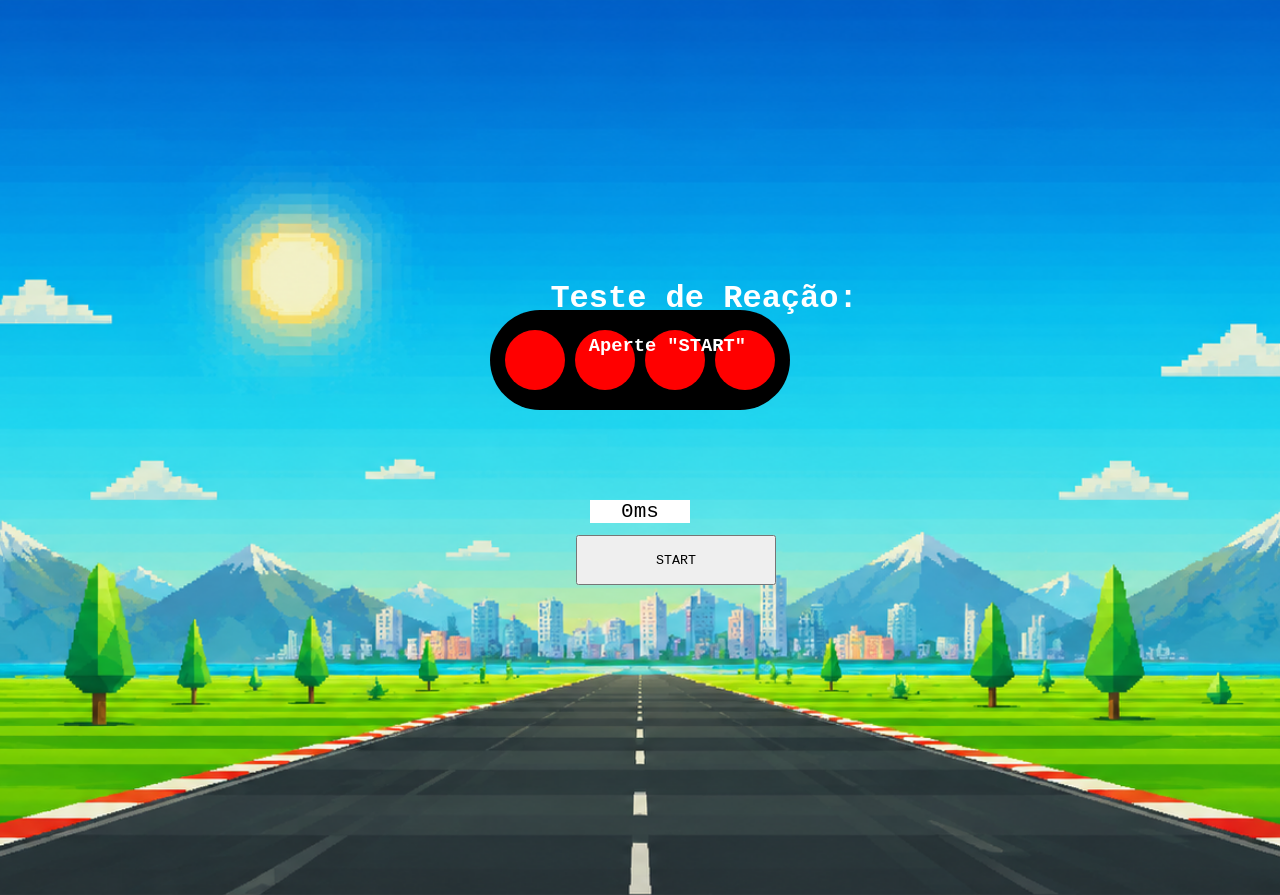
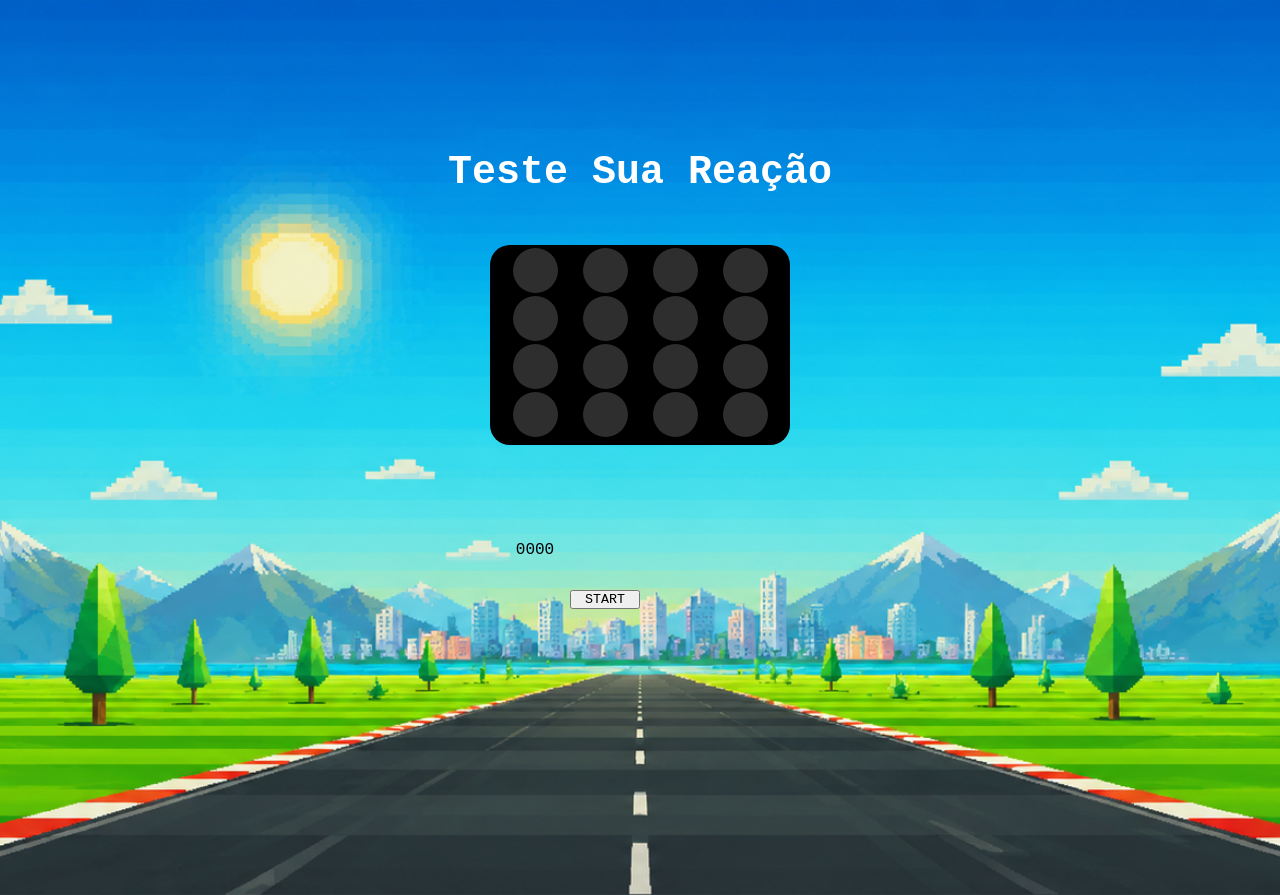
Before and after one commit to HeNriQ0101/aprendizado, a plain HTML site: page Teste de reação/index.html in a window 1280 px wide. Shown: the top 895 px of the page. Drawn offline with Linux system fonts and the light colour scheme.

Commit message:
tentativa 2

```diff
--- a/Teste de reação/index.html
+++ b/Teste de reação/index.html
@@ -9,6 +9,7 @@
         * {
             margin: 0px;
             padding: 0px;
+            box-sizing: border-box;
             font-family: 'Courier New', Courier, monospace;
         }
 
@@ -22,105 +23,91 @@
 
         main {
             display: flex;
+            flex-direction: column;
+            text-align: center;
             justify-content: center;
             align-items: center;
-            height: 90vh;
         }
 
-        .box {
-            background-Color: rgb(0, 0, 0);
+        h1 {
+            color: white;
+            font-size: 40px;
+            padding: 50px;
+            margin-top: 100px;
+        }
+
+        #semaforo {
+            display: grid;
+            grid-template-columns: repeat(4, 70px);
+            background-color: black;
             width: 300px;
-            height: 100px;
-            border-color: grey;
-            border-radius: 50px;
-            display: flex;
-            flex-direction: column(4fr);
+            height: 200px;
+            border-radius: 20px;
             align-items: center;
             justify-content: center;
         }
 
-        #luz,
-        #luz1,
-        #luz2,
-        #luz3 {
+        li {
             list-style: none;
-            text-align: center;
-            color: red;
-            background-color: red;
+            background-color:#2e2e2e;
+            color: #2e2e2e;
+            width: 45px;
+            height: 45px;
             border-radius: 50px;
-            width: 50px;
-            height: 50px;
-            padding: 5px;
-            margin: 5px;
-            transition: 0.5s;
+            margin: 3px;
+            justify-self: center;
+            align-self: center;
         }
 
-        h1 {
-            color: white;
-            position: absolute;
-            top: 280px;
-            left: 43%
-        }
-
-        h3 {
-            position: absolute;
-            color: white;
-            top: 335px;
-            left: 46%;
+        p {
+            margin-top: 50px;
         }
 
         button {
-            position: absolute;
-            top: 535px;
-            left: 45%;
-            width: 200px;
-            height: 50px;
-        }
-
-        p {
-            position: absolute;
-            top: 500px;
-            background-color: white;
-            width: 100px;
-            text-align: center;
-            font-size: 21px;
-
+            margin-top: 150px;
         }
     </style>
 </head>
 
 <body>
-    <h1>Teste de Reação:</h1>
-    <h3>Aperte "START"</h3>
     <main>
-        <div class="box">
-            <li id="luz">0</li>
-            <li id="luz1">1</li>
-            <li id="luz2">2</li>
-            <li id="luz3">3</li>
+        <h1>Teste Sua Reação</h1>
+
+        <div id="semaforo">
+            <div class="container1">
+                <li id="1luz0">0</li>
+                <li id="1luz1">0</li>
+                <li id="1luz2">0</li>
+                <li id="1luz3">0</li>
+            </div>
+
+            <div class="container2">
+                <li id="2luz0">0</li>
+                <li id="2luz1">0</li>
+                <li id="2luz2">0</li>
+                <li id="2luz3">0</li>
+            </div>
+
+            <div id="container3">
+                <li class="3luz0">0</li>
+                <li class="3luz1">0</li>
+                <li class="3luz2">0</li>
+                <li class="3luz3">0</li>
+            </div>
+
+            <div id="container4">
+                <li class="4luz0">0</li>
+                <li class="4luz1">0</li>
+                <li class="4luz2">0</li>
+                <li class="4luz3">0</li>
+            </div>
+
+            <p>0000</p>
+
+            <button id="start">START</button>
+
         </div>
-        <p id="ms">0ms</p>
-        <button id="start">START</button>
     </main>
 </body>
 
-<script>
-    const time = document.getElementsById("ms");
-    const light = document.querySelectorAll(".luz, .luz1, .luz2, .luz3");
-    const start = document.getElementById("start");
-
-    start.addEventListener('click', function(){
-        start.textContent = "stop";
-
-        let tempo = 0;
-
-        setInterval(() => {
-            tempo++,
-            time.textContent = tempo;
-        }, 1000);
-    })
-
-
-</script>
-
 </html>
```
